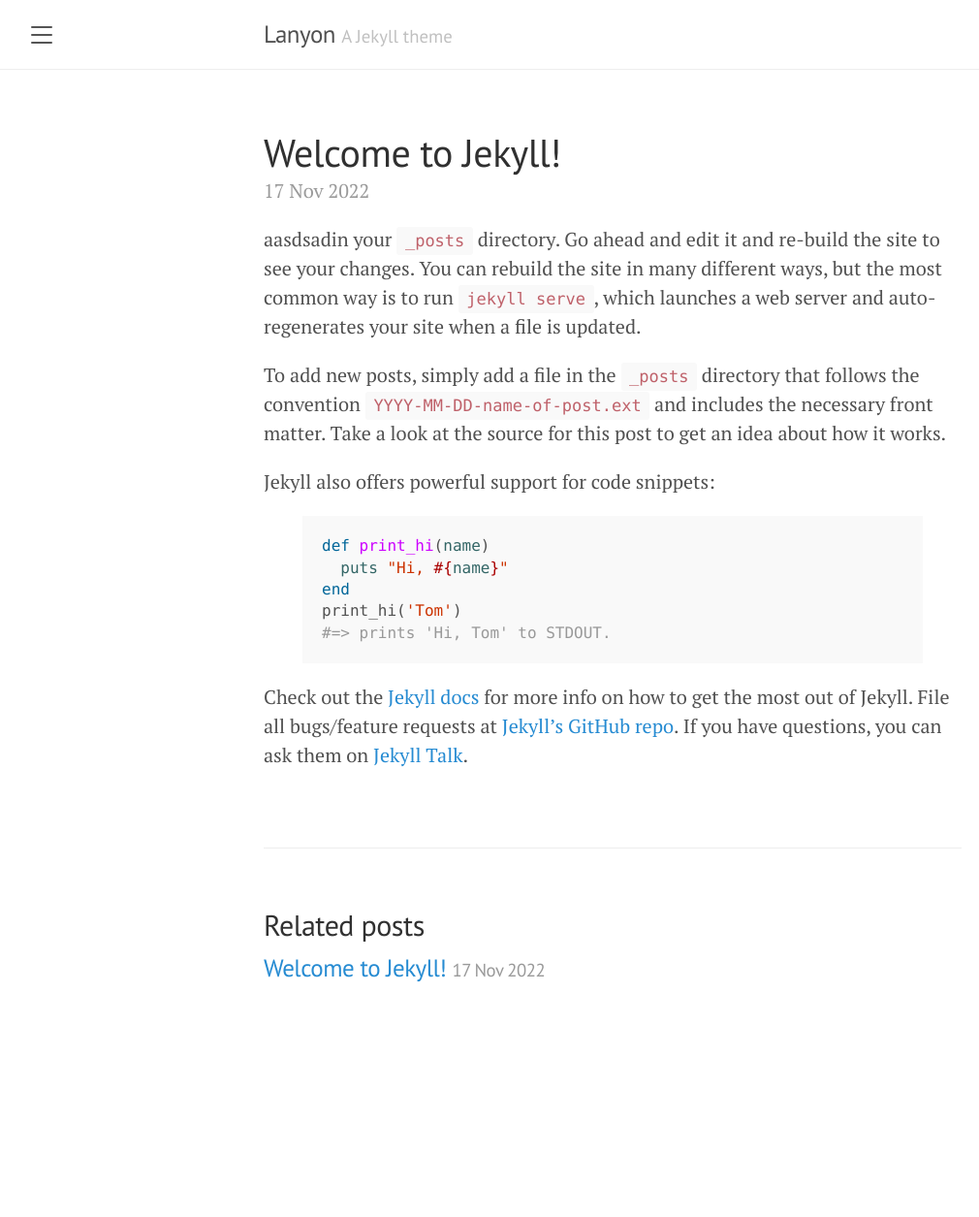
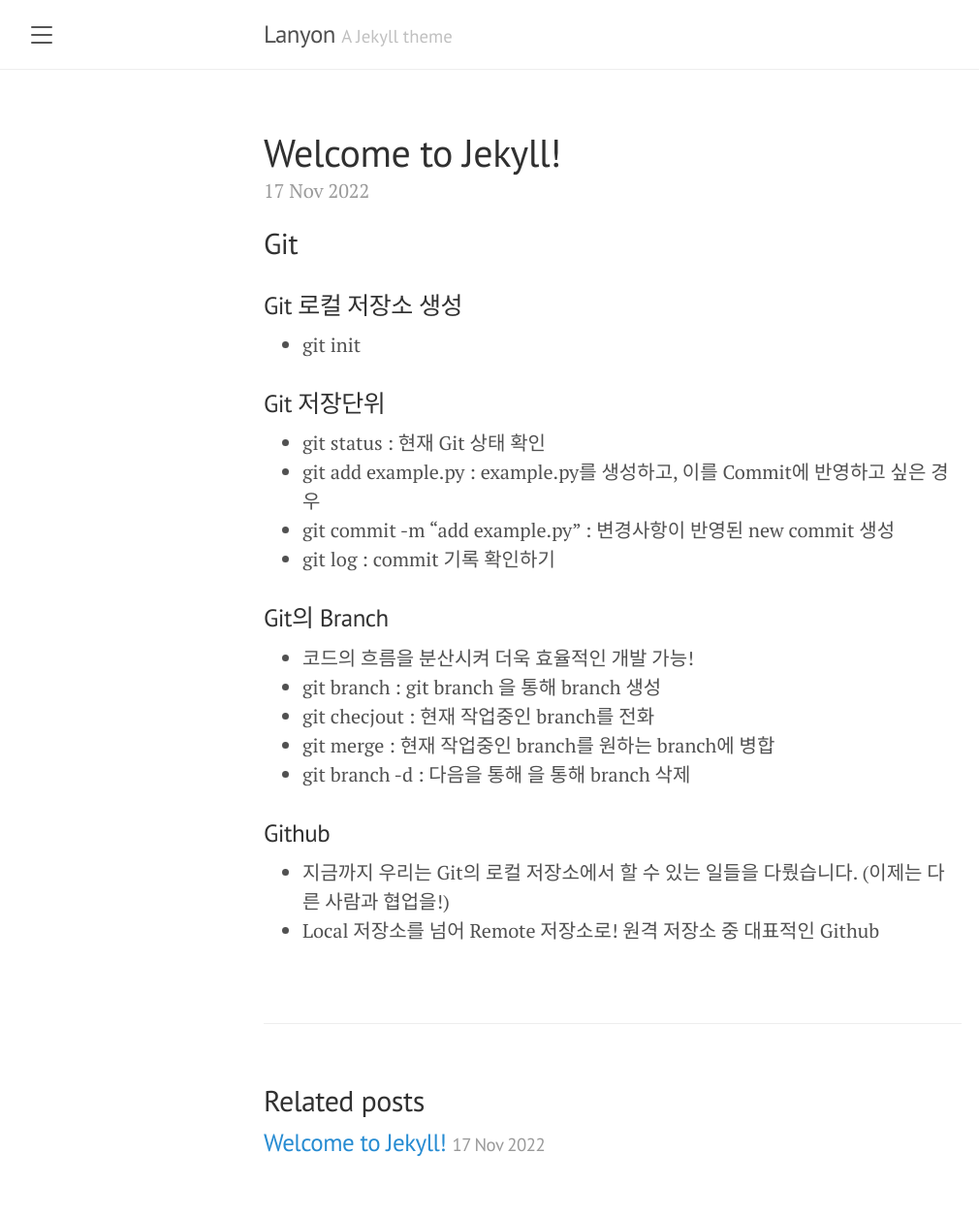
Before and after one commit to HyunisEmpty/HyunisEmpty.github.io, a Jekyll site: the page built from _posts/2022-11-17-welcome-jekyll.markdown, in a window 1280 px wide. Shown: the whole page at 97% size, without its empty margins (8-1018 px from the left). Built offline with Jekyll 4.4.1, drawn with Linux system fonts in a browser that asks for light colours; before the commit the page ends 1074 px from its top, so only the background shows below that.

Commit message:
new post of git

```diff
--- a/_posts/2022-11-17-welcome-jekyll.markdown
+++ b/_posts/2022-11-17-welcome-jekyll.markdown
@@ -4,22 +4,25 @@ title:  "Welcome to Jekyll!"
 date:   2022-11-17 12:43:00 +0900
 categories: jekyll update
 ---
-aasdsadin your `_posts` directory. Go ahead and edit it and re-build the site to see your changes. You can rebuild the site in many different ways, but the most common way is to run `jekyll serve`, which launches a web server and auto-regenerates your site when a file is updated.
 
-To add new posts, simply add a file in the `_posts` directory that follows the convention `YYYY-MM-DD-name-of-post.ext` and includes the necessary front matter. Take a look at the source for this post to get an idea about how it works.
+## Git
 
-Jekyll also offers powerful support for code snippets:
+### Git 로컬 저장소 생성
+- git init
 
-{% highlight ruby %}
-def print_hi(name)
-  puts "Hi, #{name}"
-end
-print_hi('Tom')
-#=> prints 'Hi, Tom' to STDOUT.
-{% endhighlight %}
+### Git 저장단위
+- git status : 현재 Git 상태 확인
+- git add example.py : example.py를 생성하고, 이를 Commit에 반영하고 싶은 경우
+- git commit -m "add example.py" : 변경사항이 반영된 new commit 생성
+- git log : commit 기록 확인하기
 
-Check out the [Jekyll docs][jekyll-docs] for more info on how to get the most out of Jekyll. File all bugs/feature requests at [Jekyll’s GitHub repo][jekyll-gh]. If you have questions, you can ask them on [Jekyll Talk][jekyll-talk].
+### Git의 Branch
+- 코드의 흐름을 분산시켜 더욱 효율적인 개발 가능!
+- git branch <branch_name> : git branch <branch 이름>을 통해 branch 생성
+- git checjout <branch_name> : 현재 작업중인 branch를 전화
+- git merge <branch_name> : 현재 작업중인 branch를 원하는 branch에 병합
+- git branch -d <branch_name> : 다음을 통해 <branch 이름>을 통해 branch 삭제
 
-[jekyll-docs]: https://jekyllrb.com/docs/home
-[jekyll-gh]:   https://github.com/jekyll/jekyll
-[jekyll-talk]: https://talk.jekyllrb.com/
+### Github
+- 지금까지 우리는 Git의 로컬 저장소에서 할 수 있는 일들을 다뤘습니다. (이제는 다른 사람과 협업을!)
+- Local 저장소를 넘어 Remote 저장소로! 원격 저장소 중 대표적인 Github
```
